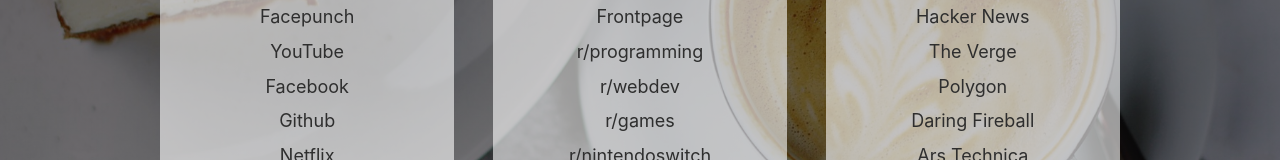
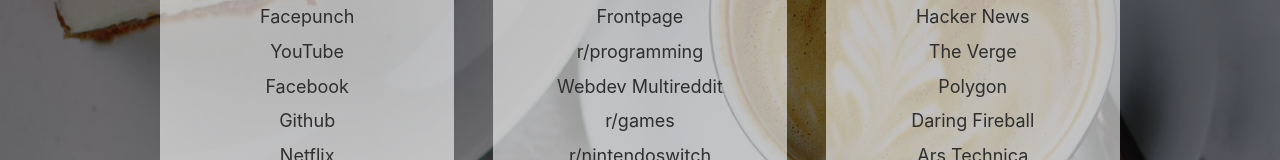
Before and after one commit to gcaven/startpage, a plain HTML site: page index.html in a window 1280 px wide. Shown: the part 361-521 px from the top of the page. Drawn offline with Linux system fonts and the light colour scheme.

Commit message:
swap webdev for multireddit

```diff
--- a/index.html
+++ b/index.html
@@ -46,7 +46,7 @@
         <h4>Reddit</h4>
         <a href="https://reddit.com">Frontpage</a>
         <a href="https://reddit.com/r/programming">r/programming</a>
-        <a href="https://reddit.com/r/webdev">r/webdev</a>
+        <a href="https://www.reddit.com/me/m/web/">Webdev Multireddit</a>
         <a href="https://reddit.com/r/games">r/games</a>
         <a href="https://reddit.com/r/nintendoswitch">r/nintendoswitch</a>
         <a href="https://reddit.com/r/aww">r/aww</a>
```
